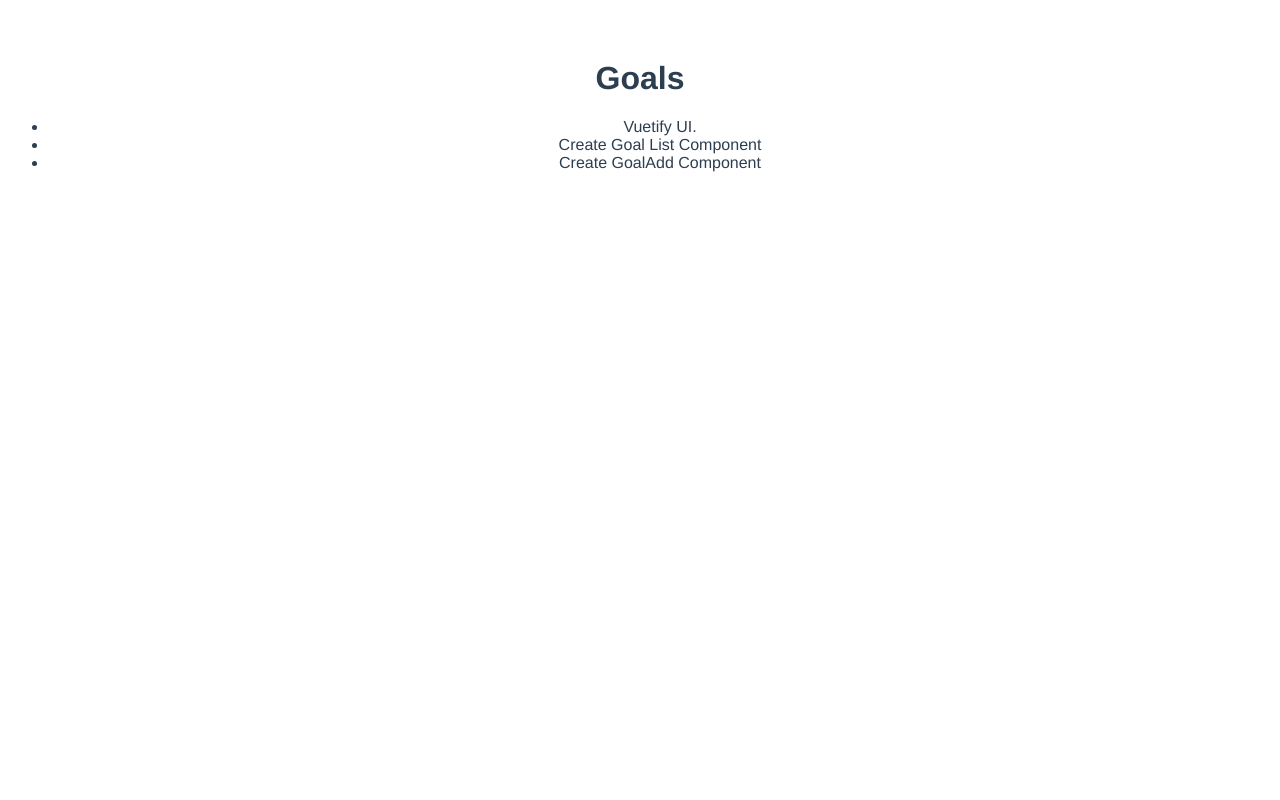
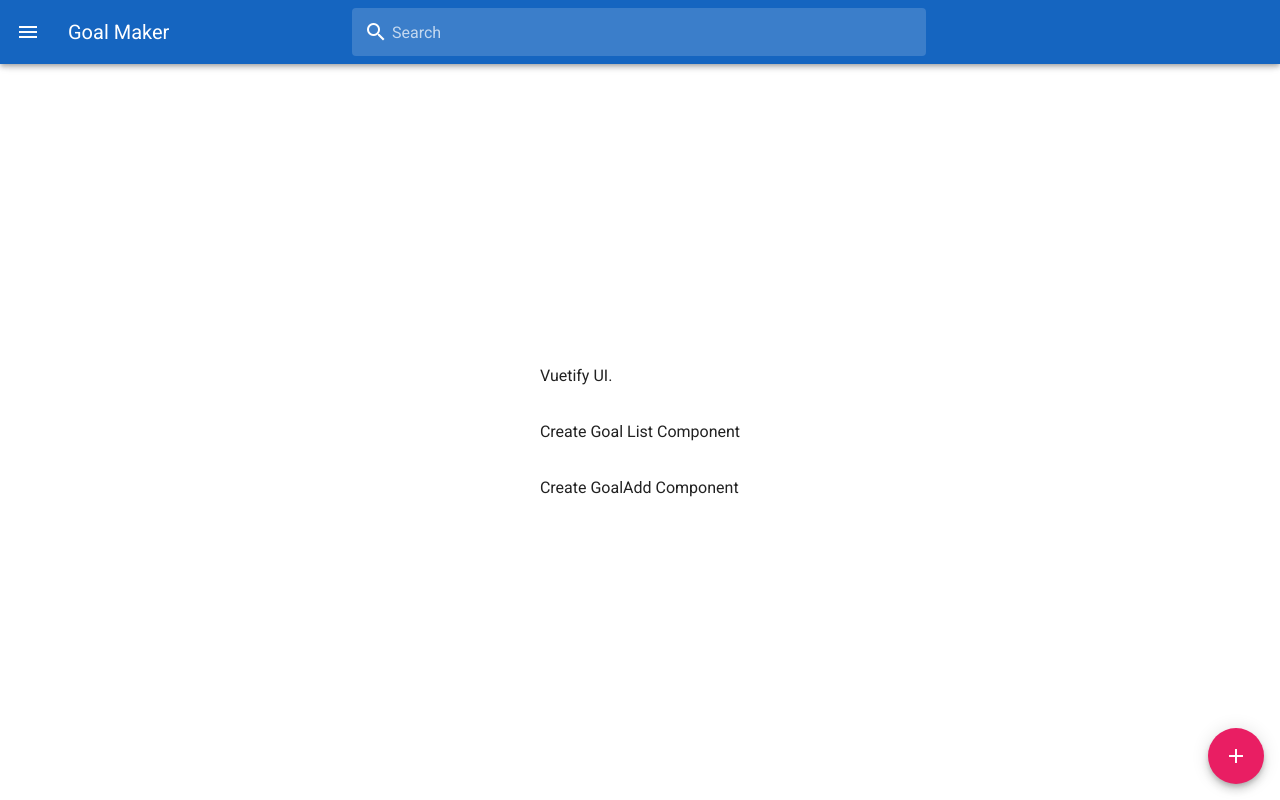
Before and after one commit to bremp/goalmaker, a Vue app: page / in a window 1280 px wide. Built offline with nearby package versions, Linux system fonts and the light colour scheme.

Commit message:
Created GoalList component.

```diff
--- a/public/index.html
+++ b/public/index.html
@@ -6,6 +6,8 @@
     <meta name="viewport" content="width=device-width,initial-scale=1.0">
     <link rel="icon" href="<%= BASE_URL %>favicon.ico">
     <title><%= htmlWebpackPlugin.options.title %></title>
+    <link rel="stylesheet" href="https://fonts.googleapis.com/css?family=Roboto:100,300,400,500,700,900">
+    <link rel="stylesheet" href="https://cdn.jsdelivr.net/npm/@mdi/font@latest/css/materialdesignicons.min.css">
   </head>
   <body>
     <noscript>
--- a/src/App.vue
+++ b/src/App.vue
@@ -1,27 +1,20 @@
 <template>
-  <div id="app">
-    <home></home>
-  </div>
+  <v-app>
+    <home />
+  </v-app>
 </template>
 
 <script>
-import Home from "./components/Home.vue";
+import Home from "./components/Home";
 
 export default {
   name: "App",
   components: {
     Home
-  }
+  },
+
+  data: () => ({
+    //
+  })
 };
 </script>
-
-<style>
-#app {
-  font-family: Avenir, Helvetica, Arial, sans-serif;
-  -webkit-font-smoothing: antialiased;
-  -moz-osx-font-smoothing: grayscale;
-  text-align: center;
-  color: #2c3e50;
-  margin-top: 60px;
-}
-</style>
--- /dev/null
+++ b/src/components/GoalList.vue
@@ -0,0 +1,68 @@
+<template>
+  <v-container class="fill-height" fluid>
+    <v-row align="center" justify="center">
+      <v-list rounded>
+        <!-- <v-subheader>Goals</v-subheader> -->
+        <v-list-item-group v-model="item" color="primary">
+          <v-list-item v-for="(item, i) in goals" :key="i">
+            <v-list-item-content>
+              <v-list-item-title v-text="item.title"></v-list-item-title>
+            </v-list-item-content>
+          </v-list-item>
+        </v-list-item-group>
+      </v-list>
+    </v-row>
+  </v-container>
+</template>
+
+<script>
+export default {
+  name: "GoalList",
+  props: {
+    source: String
+  },
+  data: () => ({
+    items: [
+      { icon: "mdi-contacts", text: "Contacts" },
+      { icon: "mdi-history", text: "Frequently contacted" },
+      { icon: "mdi-content-copy", text: "Duplicates" },
+      {
+        icon: "mdi-chevron-up",
+        "icon-alt": "mdi-chevron-down",
+        text: "Labels",
+        model: true,
+        children: [{ icon: "mdi-plus", text: "Create label" }]
+      },
+      {
+        icon: "mdi-chevron-up",
+        "icon-alt": "mdi-chevron-down",
+        text: "More",
+        model: false,
+        children: [
+          { text: "Import" },
+          { text: "Export" },
+          { text: "Print" },
+          { text: "Undo changes" },
+          { text: "Other contacts" }
+        ]
+      },
+      { icon: "mdi-settings", text: "Settings" },
+      { icon: "mdi-message", text: "Send feedback" },
+      { icon: "mdi-help-circle", text: "Help" },
+      { icon: "mdi-cellphone-link", text: "App downloads" },
+      { icon: "mdi-keyboard", text: "Go to the old version" }
+    ],
+    goals: [
+      {
+        title: "Vuetify UI."
+      },
+      {
+        title: "Create Goal List Component"
+      },
+      {
+        title: "Create GoalAdd Component"
+      }
+    ]
+  })
+};
+</script>
--- a/src/components/Home.vue
+++ b/src/components/Home.vue
@@ -1,32 +1,185 @@
 <template>
-  <div>
-    <h1>Goals</h1>
-    <ul>
-      <li v-for="goal in goals" :key="goal">{{ goal.title }}</li>
-    </ul>
-  </div>
+  <v-app id="inspire">
+    <v-navigation-drawer
+      v-model="drawer"
+      :clipped="$vuetify.breakpoint.lgAndUp"
+      app
+    >
+      <v-list dense>
+        <template v-for="item in items">
+          <v-row v-if="item.heading" :key="item.heading" align="center">
+            <v-col cols="6">
+              <v-subheader v-if="item.heading">
+                {{ item.heading }}
+              </v-subheader>
+            </v-col>
+            <v-col cols="6" class="text-center">
+              <a href="#!" class="body-2 black--text">EDIT</a>
+            </v-col>
+          </v-row>
+          <!-- <v-list-group
+            v-else-if="item.children"
+            :key="item.text"
+            v-model="item.model"
+            :prepend-icon="item.model ? item.icon : item['icon-alt']"
+            append-icon=""
+          > -->
+          <!-- <template v-slot:activator>
+              <v-list-item-content>
+                <v-list-item-title>
+                  {{ item.text }}
+                </v-list-item-title>
+              </v-list-item-content>
+            </template> -->
+          <!-- <v-list-item v-for="(child, i) in item.children" :key="i" link>
+              <v-list-item-action v-if="child.icon">
+                <v-icon>{{ child.icon }}</v-icon>
+              </v-list-item-action>
+              <v-list-item-content>
+                <v-list-item-title>
+                  {{ child.text }}
+                </v-list-item-title>
+              </v-list-item-content>
+            </v-list-item> -->
+          <!-- </v-list-group> -->
+          <v-list-item v-else :key="item.text" link>
+            <v-list-item-action>
+              <v-icon>{{ item.icon }}</v-icon>
+            </v-list-item-action>
+            <v-list-item-content>
+              <v-list-item-title>
+                {{ item.text }}
+              </v-list-item-title>
+            </v-list-item-content>
+          </v-list-item>
+        </template>
+      </v-list>
+    </v-navigation-drawer>
+
+    <v-app-bar
+      :clipped-left="$vuetify.breakpoint.lgAndUp"
+      app
+      color="blue darken-3"
+      dark
+    >
+      <v-app-bar-nav-icon @click.stop="drawer = !drawer" />
+      <v-toolbar-title style="width: 300px" class="ml-0 pl-4">
+        <span class="hidden-sm-and-down">Goal Maker</span>
+      </v-toolbar-title>
+      <v-text-field
+        flat
+        solo-inverted
+        hide-details
+        prepend-inner-icon="mdi-magnify"
+        label="Search"
+        class="hidden-sm-and-down"
+      />
+      <v-spacer />
+    </v-app-bar>
+    <v-content>
+      <v-container class="fill-height" fluid>
+        <goal-list></goal-list>
+      </v-container>
+    </v-content>
+    <v-btn bottom color="pink" dark fab fixed right @click="dialog = !dialog">
+      <v-icon>mdi-plus</v-icon>
+    </v-btn>
+    <v-dialog v-model="dialog" width="800px">
+      <v-card>
+        <v-card-title class="grey darken-2">
+          Create contact
+        </v-card-title>
+        <v-container>
+          <v-row class="mx-2">
+            <v-col class="align-center justify-space-between" cols="12">
+              <v-row align="center" class="mr-0">
+                <v-avatar size="40px" class="mx-3">
+                  <img
+                    src="//ssl.gstatic.com/s2/oz/images/sge/grey_silhouette.png"
+                    alt=""
+                  />
+                </v-avatar>
+                <v-text-field placeholder="Name" />
+              </v-row>
+            </v-col>
+            <v-col cols="6">
+              <v-text-field
+                prepend-icon="mdi-account-card-details-outline"
+                placeholder="Company"
+              />
+            </v-col>
+            <v-col cols="6">
+              <v-text-field placeholder="Job title" />
+            </v-col>
+            <v-col cols="12">
+              <v-text-field prepend-icon="mdi-mail" placeholder="Email" />
+            </v-col>
+            <v-col cols="12">
+              <v-text-field
+                type="tel"
+                prepend-icon="mdi-phone"
+                placeholder="(000) 000 - 0000"
+              />
+            </v-col>
+            <v-col cols="12">
+              <v-text-field prepend-icon="mdi-text" placeholder="Notes" />
+            </v-col>
+          </v-row>
+        </v-container>
+        <v-card-actions>
+          <v-btn text color="primary">More</v-btn>
+          <v-spacer />
+          <v-btn text color="primary" @click="dialog = false">Cancel</v-btn>
+          <v-btn text @click="dialog = false">Save</v-btn>
+        </v-card-actions>
+      </v-card>
+    </v-dialog>
+  </v-app>
 </template>
 
 <script>
+import GoalList from "./GoalList";
 export default {
   name: "Home",
-  data() {
-    return {
-      goals: [
-        {
-          title: "Vuetify UI."
-        },
-        {
-          title: "Create Goal List Component"
-        },
-        {
-          title: "Create GoalAdd Component"
-        }
-      ]
-    };
-  }
+  components: {
+    GoalList
+  },
+  props: {
+    source: String
+  },
+  data: () => ({
+    dialog: false,
+    drawer: false,
+    items: [
+      { icon: "mdi-contacts", text: "Contacts" },
+      { icon: "mdi-history", text: "Frequently contacted" },
+      { icon: "mdi-content-copy", text: "Duplicates" }
+      // {
+      //   icon: "mdi-chevron-up",
+      //   "icon-alt": "mdi-chevron-down",
+      //   text: "Labels",
+      //   model: true,
+      //   children: [{ icon: "mdi-plus", text: "Create label" }]
+      // },
+      // {
+      //   icon: "mdi-chevron-up",
+      //   "icon-alt": "mdi-chevron-down",
+      //   text: "More",
+      //   model: false,
+      //   children: [
+      //     { text: "Import" },
+      //     { text: "Export" },
+      //     { text: "Print" },
+      //     { text: "Undo changes" },
+      //     { text: "Other contacts" }
+      //   ]
+      // },
+      // { icon: "mdi-settings", text: "Settings" },
+      // { icon: "mdi-message", text: "Send feedback" },
+      // { icon: "mdi-help-circle", text: "Help" },
+      // { icon: "mdi-cellphone-link", text: "App downloads" },
+      // { icon: "mdi-keyboard", text: "Go to the old version" }
+    ]
+  })
 };
 </script>
-
-<!-- Add "scoped" attribute to limit CSS to this component only -->
-<style scoped></style>
--- a/src/main.js
+++ b/src/main.js
@@ -1,10 +1,12 @@
 import Vue from "vue";
 import App from "./App.vue";
 import store from "./store";
+import vuetify from "./plugins/vuetify";
 
 Vue.config.productionTip = false;
 
 new Vue({
   store,
+  vuetify,
   render: h => h(App)
 }).$mount("#app");
--- /dev/null
+++ b/src/plugins/vuetify.js
@@ -0,0 +1,6 @@
+import Vue from "vue";
+import Vuetify from "vuetify/lib";
+
+Vue.use(Vuetify);
+
+export default new Vuetify({});
--- /dev/null
+++ b/vue.config.js
@@ -0,0 +1,3 @@
+module.exports = {
+  transpileDependencies: ["vuetify"]
+};
```
Also changed, not shown: package.json (+6 -1 lines), src/assets/logo.svg (added), 1 other file (tests, documents, lock files or other folders).
